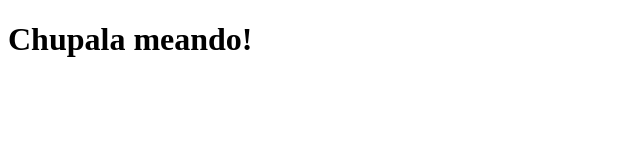
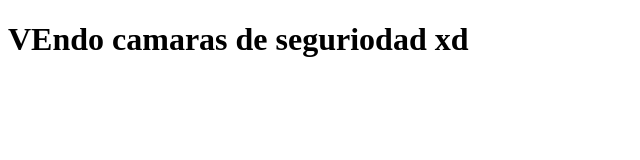
Before and after one commit to feuergestalt/CCTV, a plain HTML site: page index.html in a window 1280 px wide. Shown: the whole page, without its empty margins (0-640 px from the left). Drawn offline with Linux system fonts and the light colour scheme.

Commit message:
Update index.html

```diff
--- a/index.html
+++ b/index.html
@@ -6,6 +6,6 @@
     <title>Hola Mundo</title>
 </head>
 <body>
-    <h1>Chupala meando!</h1>
+    <h1>VEndo camaras de seguriodad xd</h1>
 </body>
 </html>
```
